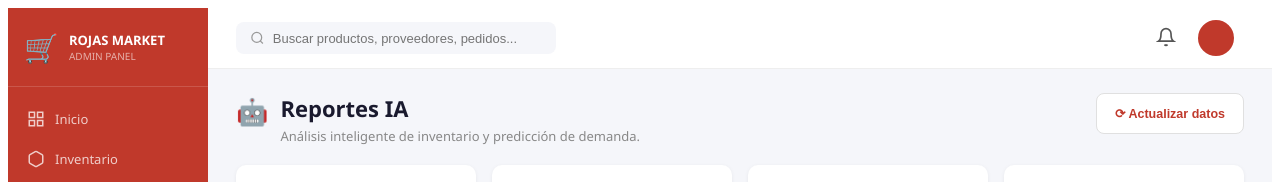
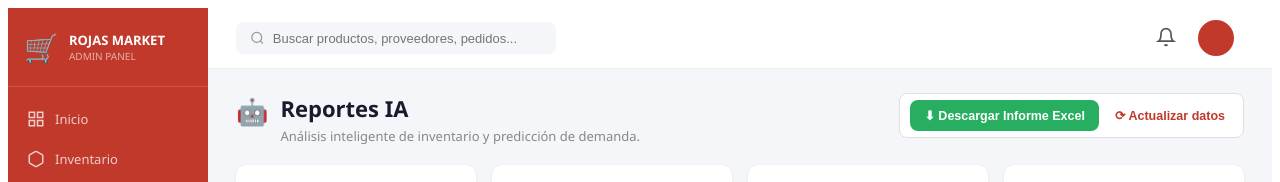
Before and after one commit to CarlosF-debug/rojas-market-frontend, an Angular app: page /reportes-ia in a window 1280 px wide. Shown: the top 182 px of the page. Built offline with nearby package versions, Linux system fonts and the light colour scheme; no server answers.

Commit message:
implement: Informes Excel

```diff
--- a/src/app/reportes-ia/reportes-ia.css
+++ b/src/app/reportes-ia/reportes-ia.css
@@ -141,6 +141,21 @@
   padding: 6px 8px;
 }
 
+.btn-descargar {
+  padding: 8px 14px;
+  background: #27ae60;
+  color: white;
+  border: none;
+  border-radius: 8px;
+  font-size: 12.5px;
+  font-weight: 600;
+  cursor: pointer;
+}
+
+.btn-descargar:hover {
+  background: #219150;
+}
+
 /* Tarjetas KPI */
 .tarjetas {
   display: grid;
--- a/src/app/reportes-ia/reportes-ia.html
+++ b/src/app/reportes-ia/reportes-ia.html
@@ -1,6 +1,5 @@
 <div class="layout">
 
-  <!-- Sidebar -->
   <aside class="sidebar">
     <div class="sidebar-brand">
       <div class="brand-icon">🛒</div>
@@ -55,10 +54,8 @@
     </div>
   </aside>
 
-  <!-- Contenido -->
   <main class="contenido">
 
-    <!-- Topbar -->
     <div class="topbar">
       <div class="busqueda">
         <svg width="16" height="16" viewBox="0 0 24 24" fill="none" stroke="#999" stroke-width="2">
@@ -83,7 +80,6 @@
       </div>
     </div>
 
-    <!-- Encabezado -->
     <div class="encabezado">
       <div class="encabezado-titulo">
         <span class="icono-titulo">🤖</span>
@@ -93,11 +89,11 @@
         </div>
       </div>
       <div class="filtro-fechas">
+        <button class="btn-descargar" (click)="descargarInforme()">⬇ Descargar Informe Excel</button>
         <button class="btn-actualizar" (click)="actualizarDatos()">⟳ Actualizar datos</button>
       </div>
     </div>
 
-    <!-- Tarjetas KPI -->
     <div class="tarjetas">
       <div class="tarjeta">
         <div class="tarjeta-icono">⚠️</div>
@@ -136,7 +132,6 @@
       </div>
     </div>
 
-    <!-- Alertas de inventario -->
     <div class="tabla-container">
       <div class="tabla-header">
         <h2>Alertas de Inventario (IA) <span class="badge-total">{{ alertas.length }} Total</span></h2>
--- a/src/app/reportes-ia/reportes-ia.ts
+++ b/src/app/reportes-ia/reportes-ia.ts
@@ -66,6 +66,20 @@ export class ReportesIa implements OnInit {
     });
   }
 
+  descargarInforme(): void {
+    this.reporteService.descargarExcel().subscribe({
+      next: (blob) => {
+        const url = window.URL.createObjectURL(blob);
+        const enlace = document.createElement('a');
+        enlace.href = url;
+        enlace.download = 'informe-rojas-market.xlsx';
+        enlace.click();
+        window.URL.revokeObjectURL(url);
+      },
+      error: () => alert('No se pudo generar el informe. Intenta nuevamente.')
+    });
+  }
+
   getEstadoClass(nivel: NivelRiesgo): string {
     switch (nivel) {
       case 'CRITICO': return 'estado-critico';
--- a/src/app/services/reporte-ia.ts
+++ b/src/app/services/reporte-ia.ts
@@ -39,4 +39,8 @@ export class ReporteIaService {
   obtenerAlertas(): Observable<AlertaInventario[]> {
     return this.http.get<AlertaInventario[]>(this.apiAlertas);
   }
+
+  descargarExcel(): Observable<Blob> {
+    return this.http.get('http://localhost:8080/api/reportes-ia/excel', { responseType: 'blob' });
+  }
 }
```
